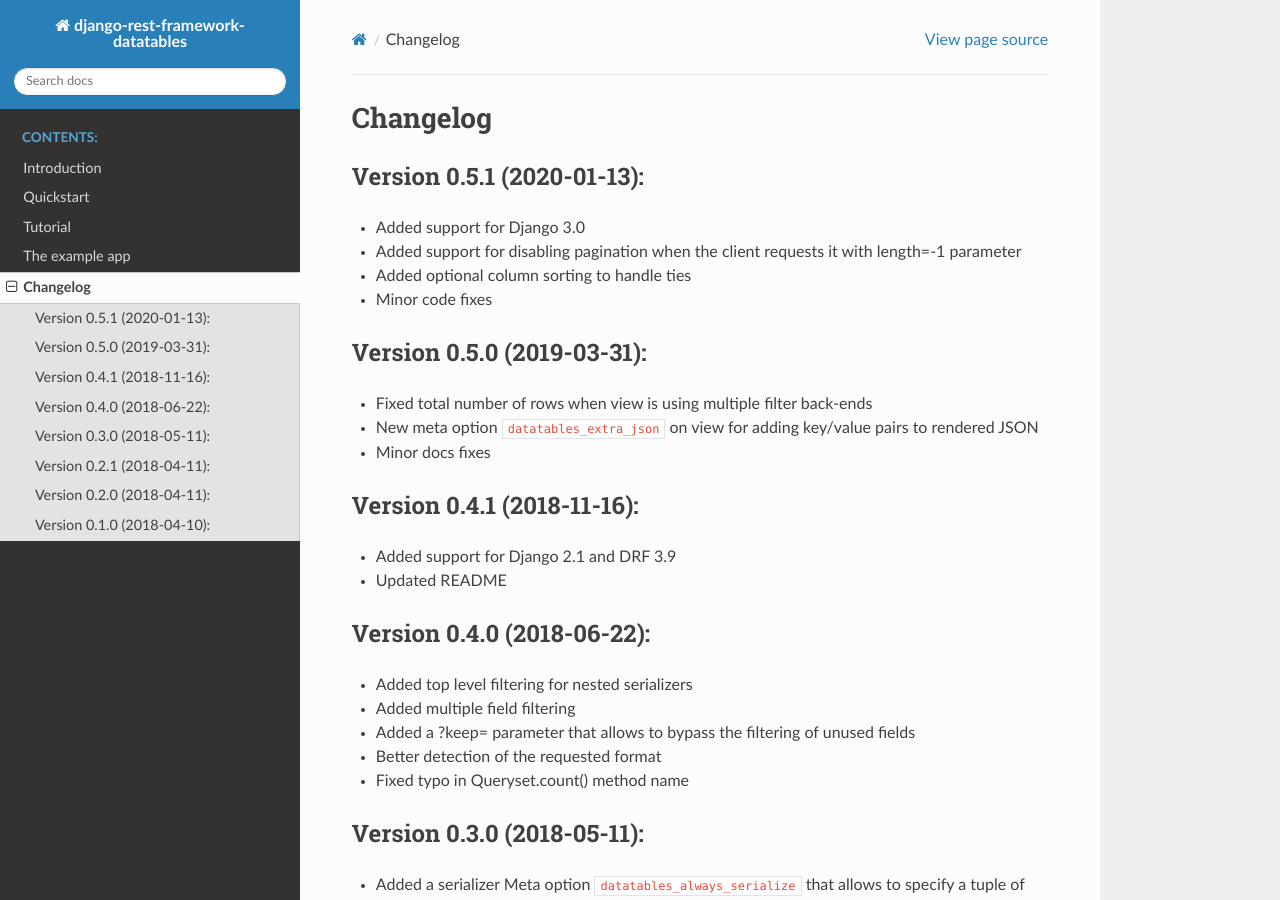
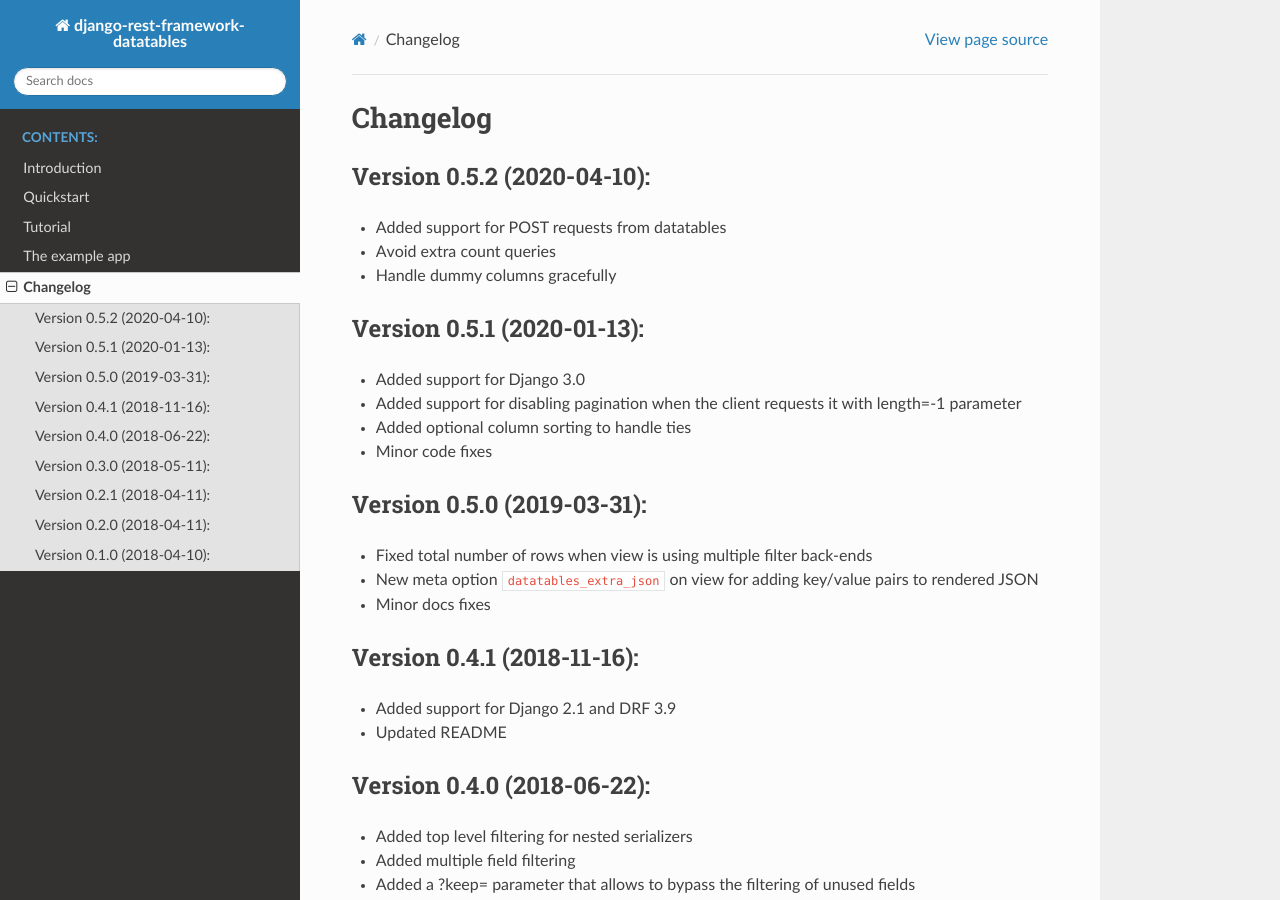
Before and after one commit to izimobil/django-rest-framework-datatables, a Sphinx documentation site: the page built from docs/changelog.rst, in a window 1280 px wide and 900 px high. Built offline with Sphinx 7.4.7 and the Read the Docs theme 2.0.0, drawn with Linux system fonts in a browser that asks for light colours.

Commit message:
Prepare for release 0.5.2

```diff
--- a/docs/changelog.rst
+++ b/docs/changelog.rst
@@ -1,5 +1,12 @@
 Changelog
 =========
+
+Version 0.5.2 (2020-04-10):
+---------------------------
+
+- Added support for POST requests from datatables
+- Avoid extra count queries
+- Handle dummy columns gracefully
 
 Version 0.5.1 (2020-01-13):
 ---------------------------
--- a/rest_framework_datatables/__init__.py
+++ b/rest_framework_datatables/__init__.py
@@ -1 +1 @@
-__version__ = '0.5.1'
+__version__ = '0.5.2'
```
